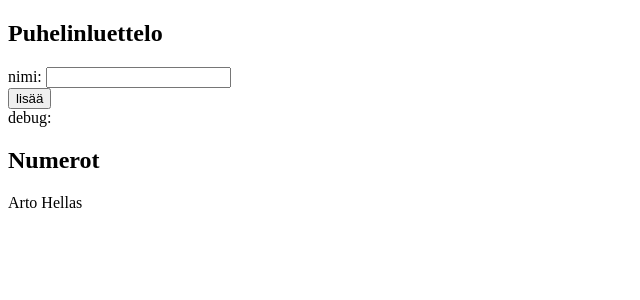
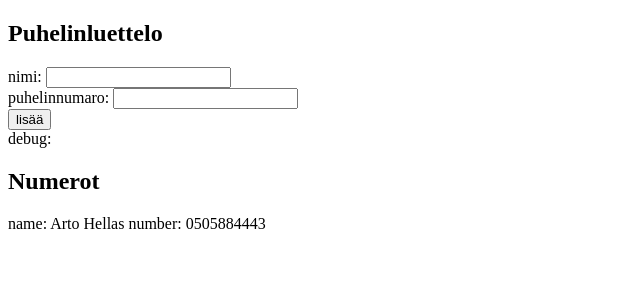
Before and after one commit to learntopilk/teht2, a React (Create React App) app in the folder teht2_puhelinluettelo/: page / in a window 1280 px wide. Shown: the top 300 px of the page, without its empty margins (0-640 px from the left). Built offline with nearby package versions, Linux system fonts and the light colour scheme.

Commit message:
Tehtävä 2.8 tehty
Nyt myös puhelinnumeron kera!

```diff
--- a/teht2_puhelinluettelo/src/index.js
+++ b/teht2_puhelinluettelo/src/index.js
@@ -2,9 +2,11 @@ import React from 'react';
 import ReactDOM from "react-dom";
 
 const Name = ({ name }) => {
-    return (
-        <div>{name}</div>
-    )
+    return <span>name: {name}   </span>
+}
+
+const Number = ({ number }) => {
+    return <span>number: {number}   </span>
 }
 
 class App extends React.Component {
@@ -12,9 +14,13 @@ class App extends React.Component {
         super(props)
         this.state = {
             persons: [
-                { name: 'Arto Hellas' }
+                {
+                    name: 'Arto Hellas',
+                    number: '0505884443'
+                }
             ],
-            newName: ''
+            newName: '',
+            newNumber: ''
         }
     }
 
@@ -26,10 +32,10 @@ class App extends React.Component {
 
             let arr = this.state.persons
             if (!arr.some(x => x.name === this.state.newName)) {
-                arr.push({ name: this.state.newName })
-                this.setState({ persons: arr, newName: '' }, console.log("Another soul saved!", this.state.persons))
+                arr.push({ name: this.state.newName, number: this.state.newNumber })
+                this.setState({ persons: arr, newName: '', newNumber: '' }, console.log("Another soul saved!", this.state.persons))
             } else {
-                console.log("Name already in store!")
+                console.log("Contact already in store!")
             }
         }
     }
@@ -38,7 +44,10 @@ class App extends React.Component {
         console.log(event.target.value)
         this.setState({ newName: event.target.value })
     }
-
+    onNumberFieldChange = (event) => {
+        console.log(event.target.value)
+        this.setState({ newNumber: event.target.value })
+    }
     render() {
         return (
             <div>
@@ -47,13 +56,22 @@ class App extends React.Component {
                     <div>
                         nimi: <input value={this.state.newName} onChange={this.onTextFieldChange} />
                     </div>
+                    <div>puhelinnumaro: <input value={this.state.newNumber} onChange={this.onNumberFieldChange} /></div>
                     <div>
                         <button type="submit">lisää</button>
                     </div>
                 </form>
                 <div>debug: {this.state.newName}</div>
                 <h2>Numerot</h2>
-                {this.state.persons.map(person => <Name name={person.name} key={person.name.concat(Date.now())} />)}
+                {this.state.persons.map(person => {
+                    return (
+                        <div key={person.name.concat(person.number)}>
+                            <Name name={person.name} key={person.name.concat(Date.now())} />
+                            <Number number={person.number} key={person.number} />
+                        </div>
+                    )
+
+                })}
 
             </div>
         )
```
